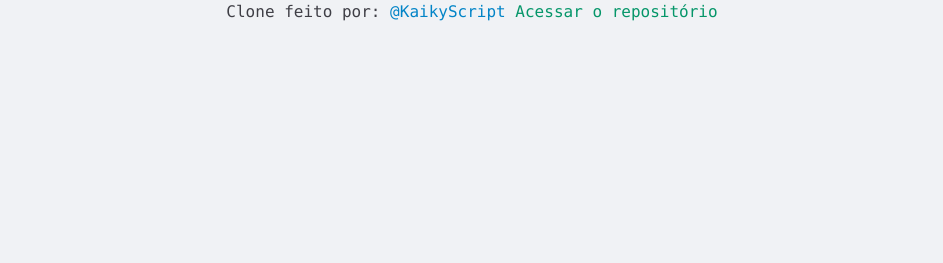
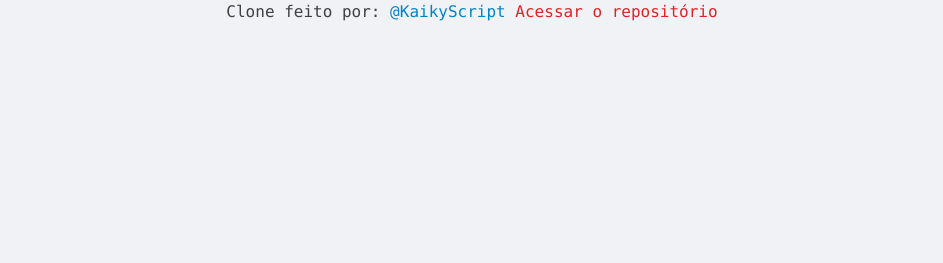
Before and after one commit to KaikyScript/cloneFacebook, a plain HTML site: page src/index.html in a window 1280 px wide. Shown: the top 263 px of the page, without its empty margins (168-1111 px from the left). Drawn offline with Linux system fonts and the light colour scheme.

Commit message:
fix links

```diff
--- a/src/index.html
+++ b/src/index.html
@@ -8,7 +8,7 @@
     <title>Facebook</title>
 </head>
 <body>
-    <footer class="flex justify-center items-center bg-fundo-facebook font-mono"> <span class="text-zinc-700">Clone feito por: <span class="text-sky-600"> @KaikyScript</span> <a class="text-emerald-600 cursos-pointer mt-4" href="https://github.com/KaikyScript"> Acessar o repositório</a></span></footer>
+    <footer class="flex justify-center items-center bg-fundo-facebook font-mono"> <span class="text-zinc-700">Clone feito por: <span class="text-sky-600"> @KaikyScript</span> <a class="text-red-600 cursos-pointer mt-4" href="https://github.com/KaikyScript/cloneFacebook"> Acessar o repositório</a></span></footer>
     <div class="w-screen h-screen bg-fundo-facebook flex items-center justify-center flex-col md:flex-row">
 
         <!-- Primeira DIV Esquerda -->
```
Also changed, not shown: dist/output.css.
